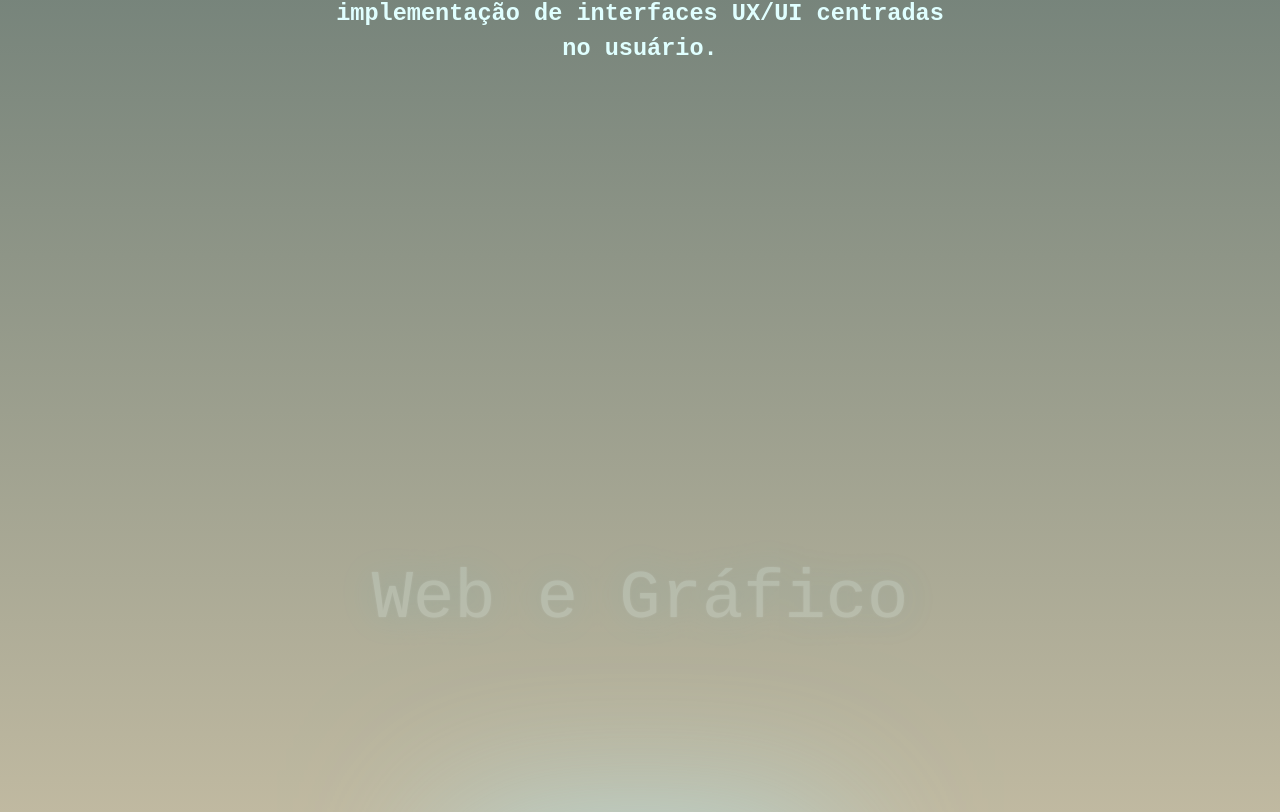
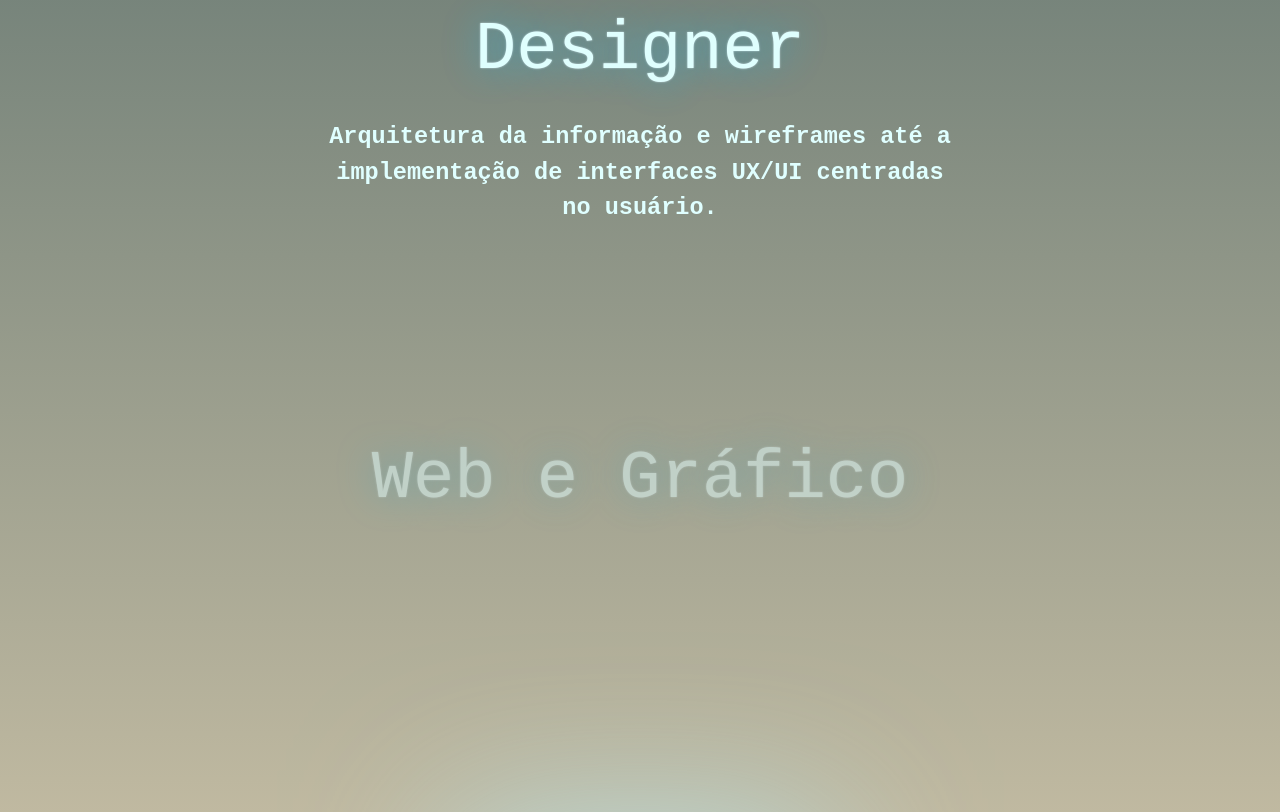
Before and after one commit to taukane/portfolio-main, a React (Vite) app: page / in a window 1280 px wide. Shown: the part 1328-2140 px from the top of the page. Built offline with nearby package versions, Linux system fonts and the light colour scheme.

Commit message:
Fixes Animações e Menu

```diff
--- a/src/Port.jsx
+++ b/src/Port.jsx
@@ -56,11 +56,11 @@ return (
 <>
 <span className="scroller"></span>
 <nav className="navbar navbar-expand-lg bg-body-tertiary">
-    <div className="container-fluid d-flex justify-content-end">
+    <div className="container-fluid">
         <button className="navbar-toggler" type="button" data-bs-toggle="collapse" data-bs-target="#navbarNav" aria-controls="navbarNav" aria-expanded="false" aria-label="Toggle navigation">
         <span className="navbar-toggler-icon"></span>
         </button>
-        <div className="collapse navbar-collapse justify-content-center d-flex" id="navbarNav">
+        <div className="collapse navbar-collapse justify-content-center" id="navbarNav">
         <ul className="navbar-nav">
             <li className="nav-item">
             <NavLink className="nav-link" href="#" to="/">
--- a/src/default.scss
+++ b/src/default.scss
@@ -50,7 +50,7 @@ img  {
 
 .box {
     width: 100%;
-    height: 100vh;
+    height: 85vh;
     display: flex;
     justify-content: center;
     align-items: center;
@@ -59,9 +59,9 @@ img  {
     margin: 0;
     margin-top: 15px;
     opacity: 1;
-    animation-range-start: cover;
-    animation-range-end: cover;
-    animation-range: exit 0% exit 100%;
+    // animation-range-start: contain;
+    // animation-range-end: cover;
+    animation-range: exit 100% exit 50%;
     animation: reveal ease-in-out;
     animation-timeline: view();
     h2 {
@@ -80,13 +80,10 @@ img  {
     color: #e0ffff;
     font-weight: bold;
   }
-  hr{
-    background-image: url('linha.png');
-  }
 }
 .box-3{
-    height: 55vh;
-    opacity: .2;
+    height: 85vh;
+    opacity: .5;
     animation-range-start: contain;
     animation-range-end: cover;
     animation-range: entry 100% exit 100%;
@@ -94,15 +91,50 @@ img  {
     animation-timeline: view();
 }
 
+@keyframes animatreis {
+    0% {
+        transform: scale(1) translateY(0);
+        opacity: 1;
+    }
+    60% {
+        transform: scale(1) translateY(0);
+        opacity: 0.8;
+
+    }
+    65% {
+        transform: scale(1) translateY(0);
+        opacity: .6;
+    }
+    100%{
+        transform: scale(1) translateY(100%);
+        opacity: 0;
+    }
+}
+
+@keyframes reveal {
+    0% {
+        transform: scale(1) translateY(50%);
+        opacity: 1;
+    }
+    50% {
+        transform: scale(90%) translateY(0);
+        opacity: 0.9;
+
+    }
+    100% {
+        transform: scale(1) translateY(100%);
+        opacity: 0;
+    }
+}
+
 .apresenta {
+    width: 100%;
     max-width: 1024px;
     height: 75vh;
     margin: 0px auto 40px auto;
     padding-bottom: 40px;
     display: block;
     background: #fefefede;
-    animation: portifa 3s linear;
-    animation-timeline: view();
     h1 {
         text-indent: -90000px;
         display: block;
@@ -119,6 +151,11 @@ img  {
             filter: drop-shadow(0 0 2em rgba(2, 2, 39, 0.67));
         }
     }
+    hr{
+        background: url('../image/linha.png') repeat scroll 0 0 transparent;
+        border: none;
+        height: 8px;
+      }
 }
 
 #works{
@@ -216,42 +253,6 @@ img  {
     animation-timeline: scroll();
 }
 
-@keyframes animatreis {
-    0% {
-        transform: scale(1) translateY(0);
-        opacity: 1;
-    }
-    60% {
-        transform: scale(1) translateY(0);
-        opacity: 0.8;
-
-    }
-    65% {
-        transform: scale(1) translateY(0);
-        opacity: .6;
-    }
-    100%{
-        transform: scale(1) translateY(100%);
-        opacity: 0;
-    }
-}
-
-@keyframes reveal {
-    0% {
-        transform: scale(1) translateY(100%);
-        opacity: 1;
-    }
-    50% {
-        transform: scale(90%) translateY(0);
-        opacity: 0.9;
-
-    }
-    100% {
-        transform: scale(1) translateY(100%);
-        opacity: 0;
-    }
-}
-
 @keyframes scroller {
     to {
         transform: scale(1, 1);
@@ -278,7 +279,7 @@ img  {
     .apresenta {width: 100%;}
     .box {
         width: 100%;
-        height: 50vh;
+        height: 70vh;
         text-align: left;
     }
     #works {
```
